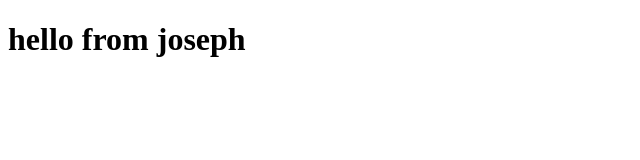
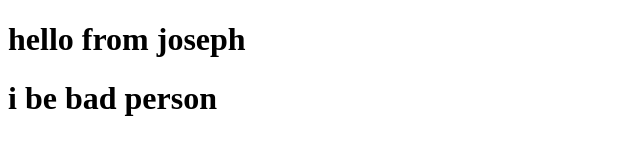
Before and after one commit to matthew-ladipo/LCA-GROUP-WORK, a plain HTML site: page joseph.html in a window 1280 px wide. Shown: the whole page, without its empty margins (0-640 px from the left). Drawn offline with Linux system fonts and the light colour scheme.

Commit message:
i be bad person

```diff
--- a/joseph.html
+++ b/joseph.html
@@ -7,5 +7,6 @@
 </head>
 <body>
     <h1>hello from joseph </h1>
+    <h1> i be bad person </h1>
 </body>
 </html>
```
